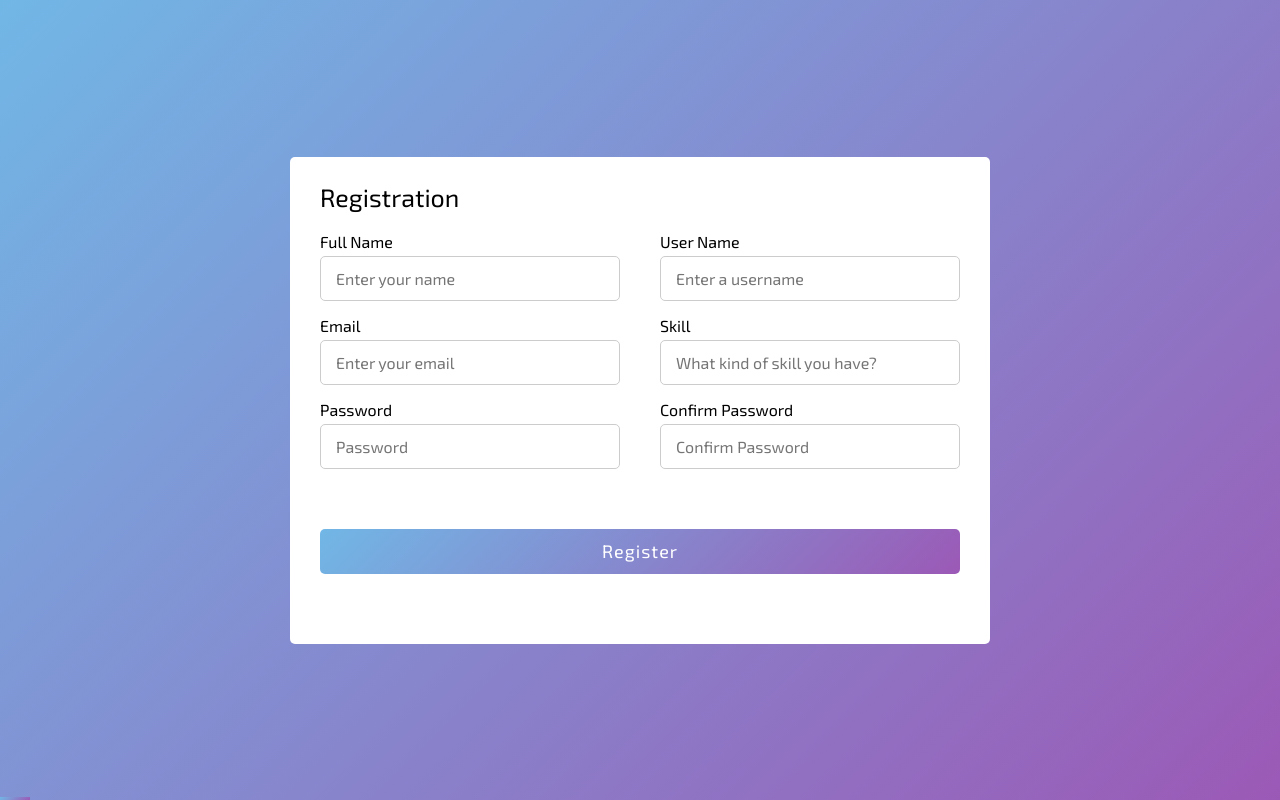
After one commit to noman27/UCREATE_PHP, a PHP site: page /register.php in a window 1280 px wide. The commit adds this page. Run offline with PHP 8.4, Linux system fonts and the light colour scheme.

Commit message:
register page done

```diff
--- /dev/null
+++ b/css/registerStyle.css
@@ -0,0 +1,96 @@
+@import url('https://fonts.googleapis.com/css2?family=Exo+2&display=swap');
+
+*{
+    margin: 0;
+    padding: 0;
+    box-sizing: border-box;
+    font-family: 'Exo 2',sans-serif;
+}
+
+body{
+    display: flex;
+    height: 100vh;
+    justify-content: center;
+    align-items: center;
+    padding: 10px;
+    background: linear-gradient(135deg, #71b7e6 ,#9b59b6);
+}
+
+.container{
+    max-width: 700px;
+    width: 100%;
+    background: #fff;
+    padding: 25px 30px;
+    border-radius: 5px;
+}
+
+.container .title{
+    font-size: 25px;
+    font-weight: 500;
+}
+
+.container .title::before{
+    content: '';
+    position: absolute;
+    height: 3px;
+    width: 30px;
+    left: 0;
+    bottom: 0;
+    background: linear-gradient(135deg, #71b7e6 ,#9b59b6);
+}
+
+.container form .user-details{
+    display: flex;
+    flex-wrap: wrap;
+    justify-content: space-between;
+    margin: 20px 0 12px 0;
+}
+
+form .user-details .input-box{
+    margin-bottom: 15px;
+    width: calc(100% / 2 - 20px);
+}
+
+.user-details .input-box .details{
+    display: block;
+    font-weight: 500;
+    margin-bottom: 5px;
+}
+
+.user-details .input-box input{
+    height: 45px;
+    width: 100%;
+    outline: none;
+    border-radius: 5px;
+    border: 1px solid #ccc;
+    padding-left: 15px;
+    font-size: 16px;
+    transition: all 0.3s ease;
+}
+
+.user-details .input-box input:focus,
+.user-details .input-box input:valid{
+    border-color: #9b59b6;
+}
+
+form .regbtn{
+    height: 45px;
+    margin: 45px 0;
+}
+
+form .regbtn input{
+    height      : 100%;
+    width       : 100%;
+    outline     : none;
+    color       : #fff;
+    border      : none;
+    font-size   : 18px;
+    font-weight : 500;
+    border-radius: 5px;
+    letter-spacing: 1px;
+    background  : linear-gradient(135deg, #71b7e6 ,#9b59b6);
+}
+
+form .regbtn input:hover{
+    background  : linear-gradient(-135deg, #71b7e6 ,#9b59b6);
+}
--- a/index.php
+++ b/index.php
@@ -32,7 +32,7 @@
                 <li><a href="#">Dev Team</a></li>
                 <li><a href="#">Contact US</a></li>
                 <li><a class="LoginButton" href="login.php"><button>Sign In</button></a></li>
-                <li><a class="LoginButton" href="#"><button>Sign Up</button></a></li>
+                <li><a class="LoginButton" href="register.php"><button>Sign Up</button></a></li>
             </ul>
         </nav>
     </header>
--- /dev/null
+++ b/register.php
@@ -0,0 +1,47 @@
+<!DOCTYPE html>
+<html>
+<head>
+    <title>UCREATE-Registration</title>
+    <meta charset="utf-8">
+    <meta name="viewport" content="width=device-width , initial-scale=1.0">
+
+    <link rel = "icon" type = "images/png" href = "images/logo_icon.png">
+    <link rel="stylesheet"  type="text/css"  href="css/registerStyle.css">
+</head>
+<body>
+    <div class="container">
+        <div class="title">Registration</div>
+        <form action="#">
+            <div class="user-details">
+                <div class="input-box">
+                    <span class="details">Full Name</span>
+                    <input type="text" placeholder="Enter your name" required>
+                </div>
+                <div class="input-box">
+                    <span class="details">User Name</span>
+                    <input type="text" placeholder="Enter a username" required>
+                </div>
+                <div class="input-box">
+                    <span class="details">Email</span>
+                    <input type="email" placeholder="Enter your email" required>
+                </div>
+                <div class="input-box">
+                    <span class="details">Skill</span>
+                    <input type="text" placeholder="What kind of skill you have?" required>
+                </div>
+                <div class="input-box">
+                    <span class="details">Password</span>
+                    <input type="password" placeholder="Password" required>
+                </div>
+                <div class="input-box">
+                    <span class="details">Confirm Password</span>
+                    <input type="password" placeholder="Confirm Password" required>
+                </div>
+            </div>
+            <div class="regbtn">
+                <input type="submit" value="Register">
+            </div>
+        </form>
+    </div>
+</body>
+</html>
```
